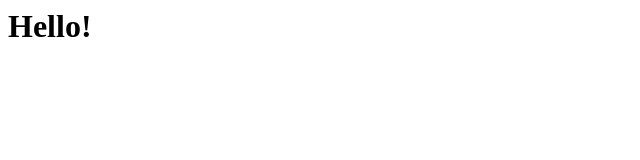
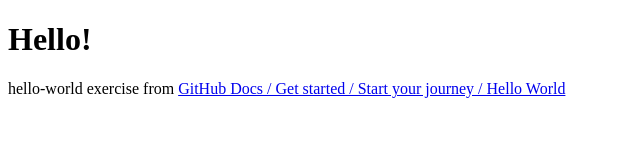
Before and after one commit to TarzMann/hello-world, a plain HTML site: page index.html in a window 1280 px wide. Shown: the whole page, without its empty margins (0-640 px from the left). Drawn offline with Linux system fonts and the light colour scheme.

Commit message:
Update index.html

```diff
--- a/index.html
+++ b/index.html
@@ -1 +1,14 @@
+<!DOCTYPE html>
+<html lang="en">
+<head>
+  <meta charset="UTF-8">
+  <meta name="viewport" content="width=device-width, initial-scale=1.0">
+  <link rel="stylesheet" type="text/css" href="style.css">
+</head>
+<body>
+<div class="container">
 <h1>Hello!</h1>
+  <p>hello-world exercise from <a href="https://docs.github.com/en/get-started/start-your-journey/hello-world">GitHub Docs / Get started / Start your journey / Hello World</a></p>
+</div>
+</body>
+</html>
```
